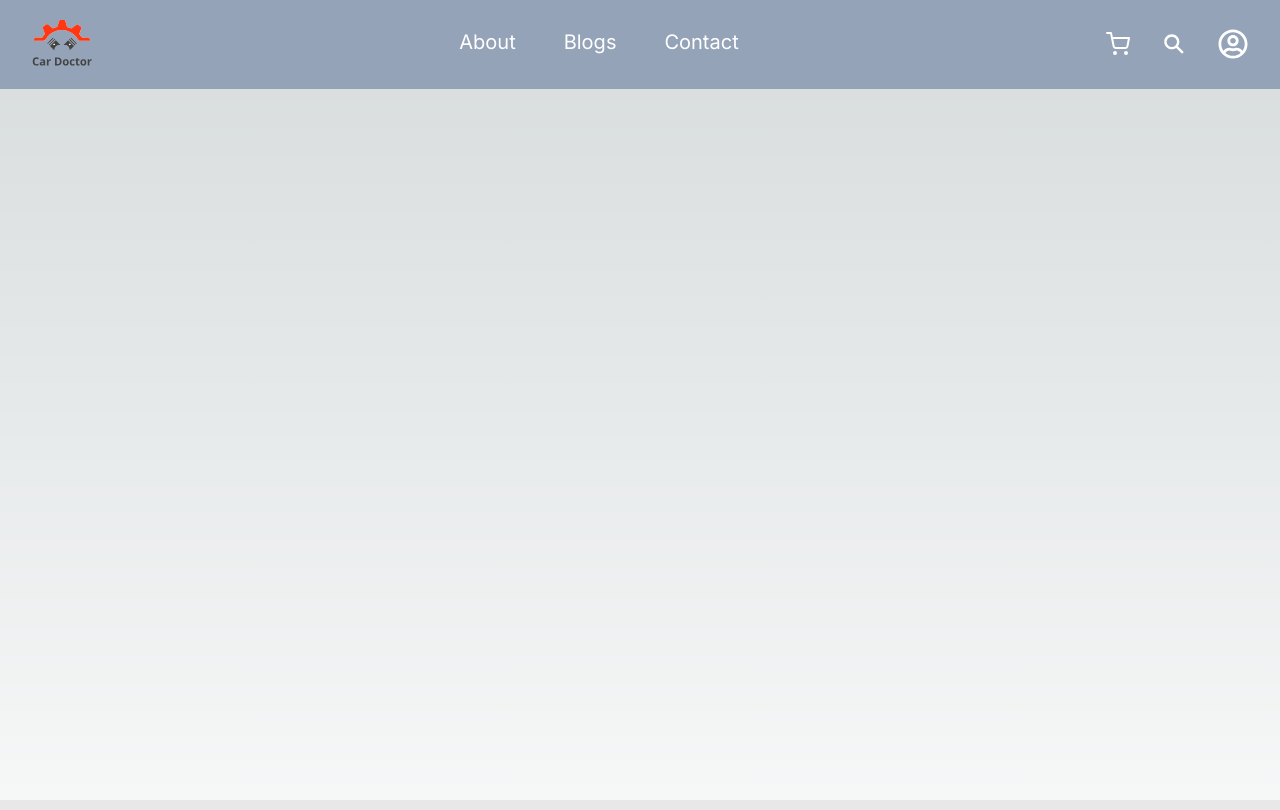
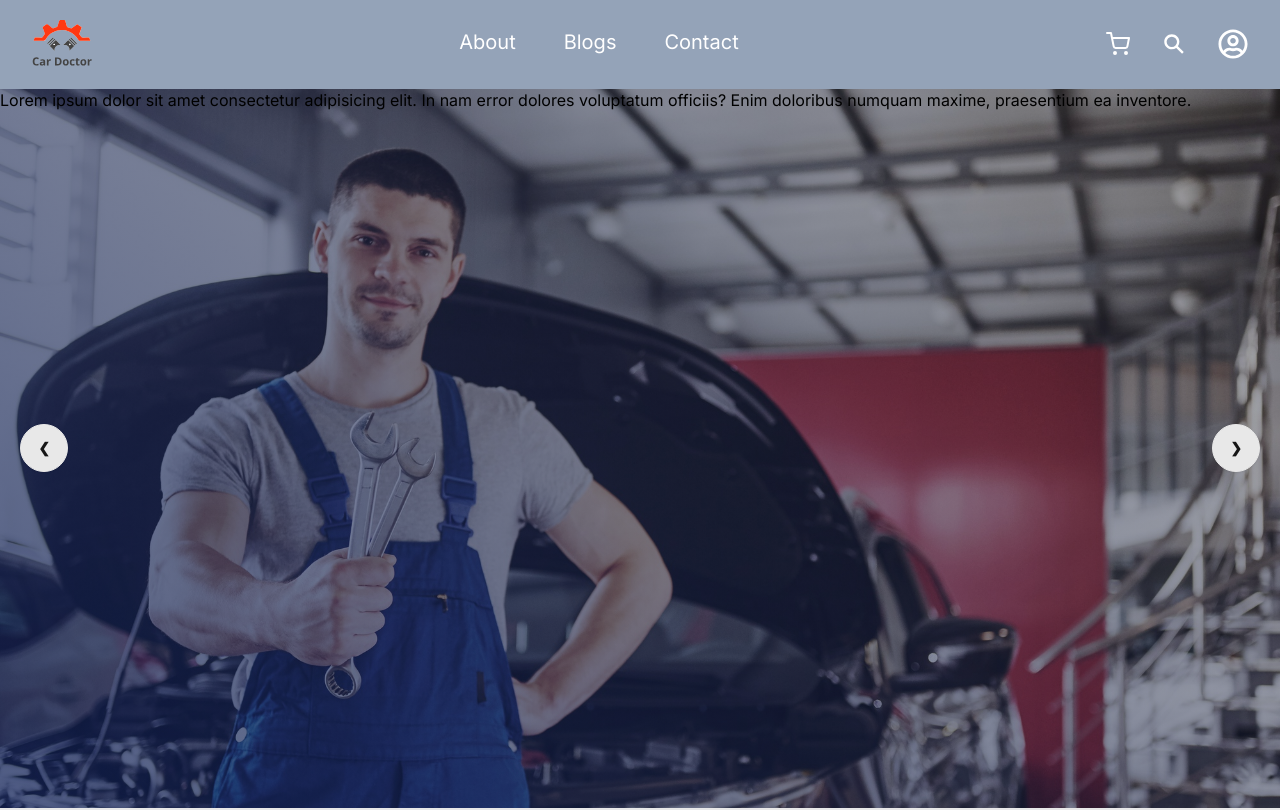
Before and after one commit to hmmasudsarder/car-doctor-pro, a Next.js app: page / in a window 1280 px wide. Shown: the top 810 px of the page. Built offline with nearby package versions, Linux system fonts and the light colour scheme.

Commit message:
banner added

```diff
--- /dev/null
+++ b/src/components/Homepage/Banner.jsx
@@ -0,0 +1,56 @@
+const Banner = () => {
+  return (
+    <div>
+      <div className="carousel w-full mt-[5.5rem]">
+        {banners.map((banner, inx) => (
+          <div style={{backgroundImage: `linear-gradient(45deg,rgba(7, 25, 82, 0.7), rgba(0, 0, 0, 0.3)), url(/assets/images/banner/${inx+1}.jpg)`}} key={inx} id={`slide${inx+1}`} className="carousel-item h-[90vh] bg-top bg-no-repeat bg-cover relative w-full">
+            <div className="">
+                Lorem ipsum dolor sit amet consectetur adipisicing elit. In nam error dolores voluptatum officiis? Enim doloribus numquam maxime, praesentium ea inventore.
+            </div>
+            <div className="absolute left-5 right-5 top-1/2 flex -translate-y-1/2 transform justify-between">
+              <a href={banner.prev} className="btn btn-circle">
+                ❮
+              </a>
+              <a href={banner.next} className="btn btn-circle">
+                ❯
+              </a>
+            </div>
+          </div>
+        ))}
+      </div>
+    </div>
+  );
+};
+
+const banners = [
+  {
+    title: "Affordable Price For Car Services",
+    description:
+      "There are many variations of passages of  available, but the majority have suffered alteration in some form",
+    next: "#slide2",
+    prev: "#slide4",
+  },
+  {
+    title: "Affordable Price For Car Services",
+    description:
+      "There are many variations of passages of  available, but the majority have suffered alteration in some form",
+    next: "#slide3",
+    prev: "#slide1",
+  },
+  {
+    title: "Affordable Price For Car Services",
+    description:
+      "There are many variations of passages of  available, but the majority have suffered alteration in some form",
+    next: "#slide4",
+    prev: "#slide2",
+  },
+  {
+    title: "Affordable Price For Car Services",
+    description:
+      "There are many variations of passages of  available, but the majority have suffered alteration in some form",
+    next: "#slide1",
+    prev: "#slide3",
+  },
+];
+
+export default Banner;
--- a/src/components/Homepage/Homepage.jsx
+++ b/src/components/Homepage/Homepage.jsx
@@ -1,7 +1,12 @@
 import React from "react";
+import Banner from "./Banner";
 
 const Homepage = () => {
-  return <div className="h-screen"></div>;
+  return (
+    <div className="h-screen">
+      <Banner />
+    </div>
+  );
 };
 
 export default Homepage;
```
